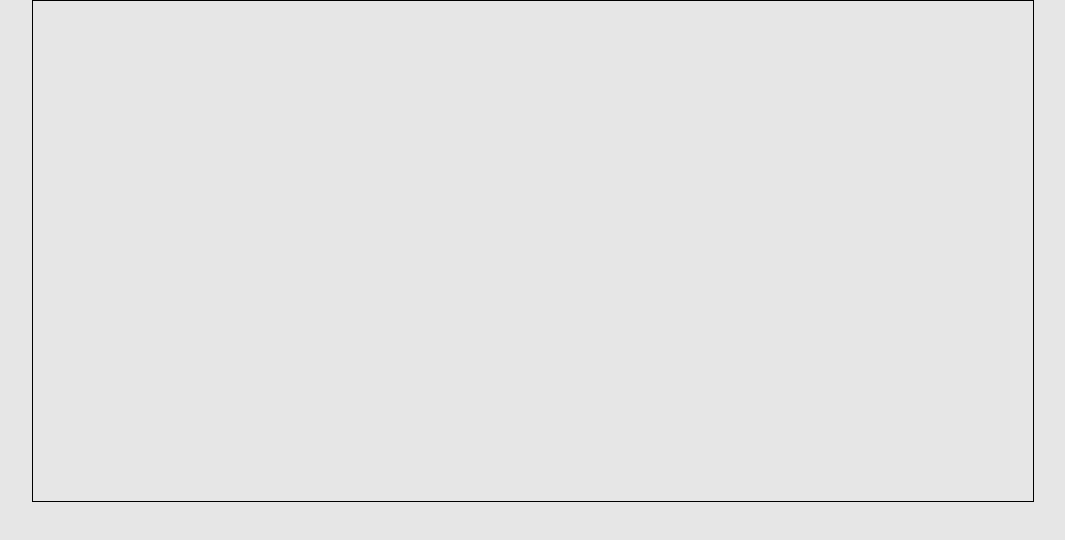
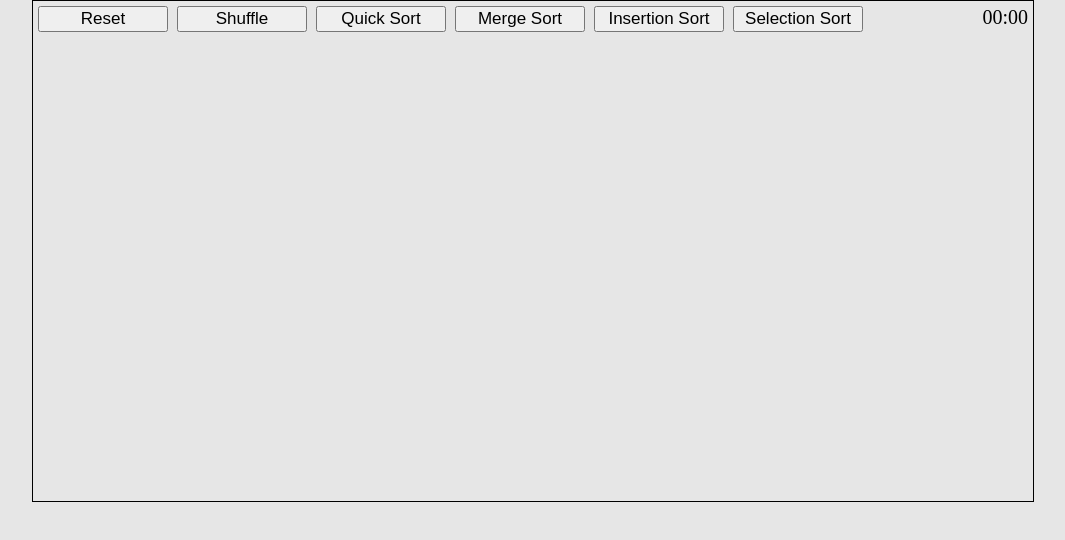
Before and after one commit to ryanxzhu/sorting-algorithms, a plain HTML site: page index.html in a window 1280 px wide. Shown: the whole page, without its empty margins (107-1172 px from the left). Drawn offline with Linux system fonts and the light colour scheme.

Commit message:
started adding buttons to the top. Using a fixed pixel screen size to make things easier

```diff
--- a/index.html
+++ b/index.html
@@ -8,7 +8,16 @@
     <link rel="stylesheet" href="styles.css">
 </head>
 <body>
-    <div class="container"></div>
+    <div class="container">
+        <button id="reset">Reset</button>
+        <button id="Shuffle">Shuffle</button>
+        <button id="quickSort">Quick Sort</button>
+        <button id="mergeSort">Merge Sort</button>
+        <button id="insertionSort">Insertion Sort</button>
+        <button id="selectionSort">Selection Sort</button>
+        <div id="timer">00:00</div>
+        </button>
+    </div>
     <script src="main.js"></script>
 </body>
 </html>
--- a/styles.css
+++ b/styles.css
@@ -12,3 +12,23 @@ body {
 	left: 50%;
 	transform: translate(-50%, 0);
 }
+
+div {
+	position: absolute;
+}
+
+button {
+	font-size: 17px;
+	width: 130px;
+	margin-left: 5px;
+	margin-top: 5px;
+}
+
+#timer {
+	position: absolute;
+	right: 0;
+	top: 0;
+	margin: 5px;
+	font-size: 20px;
+	font-family: ;
+}
```
